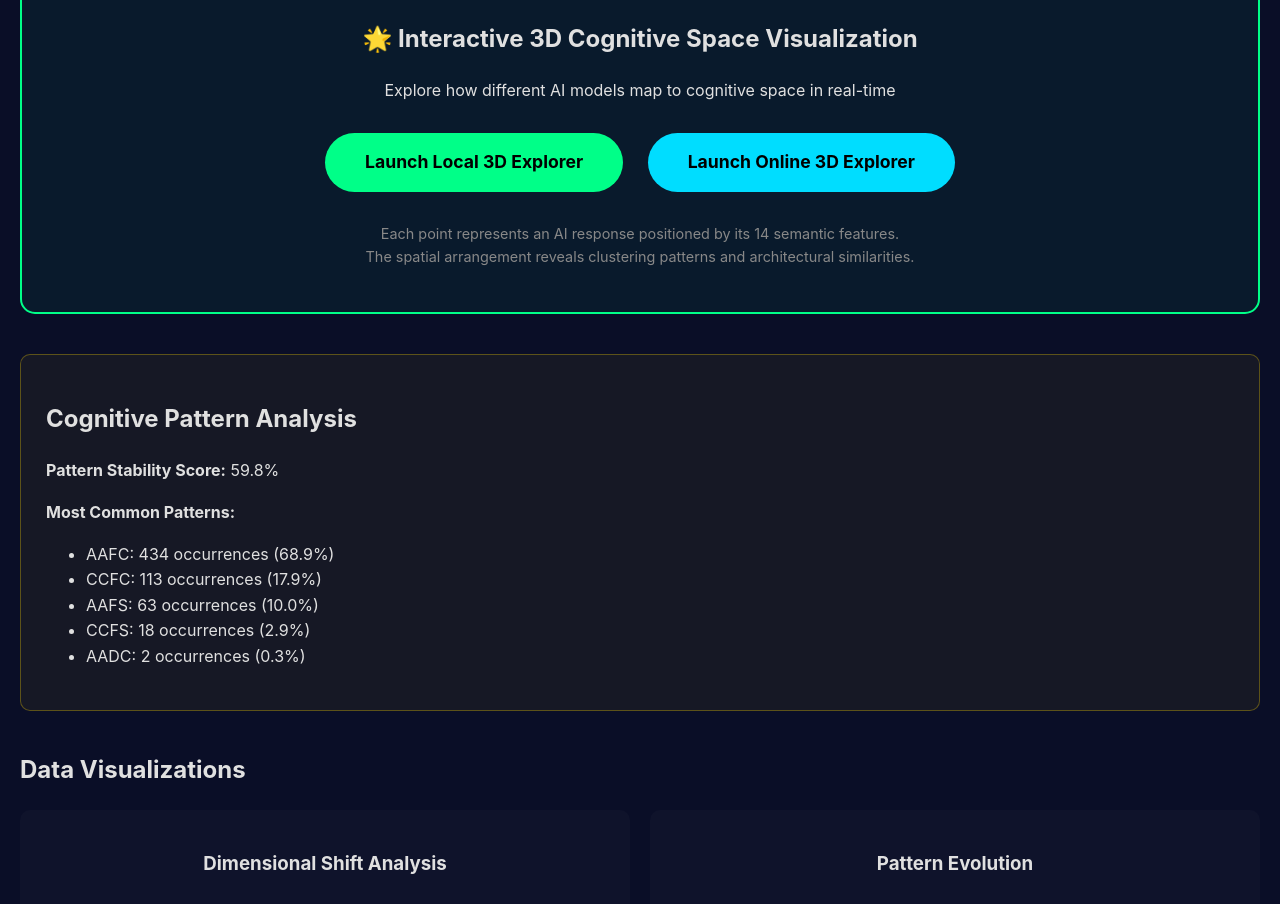
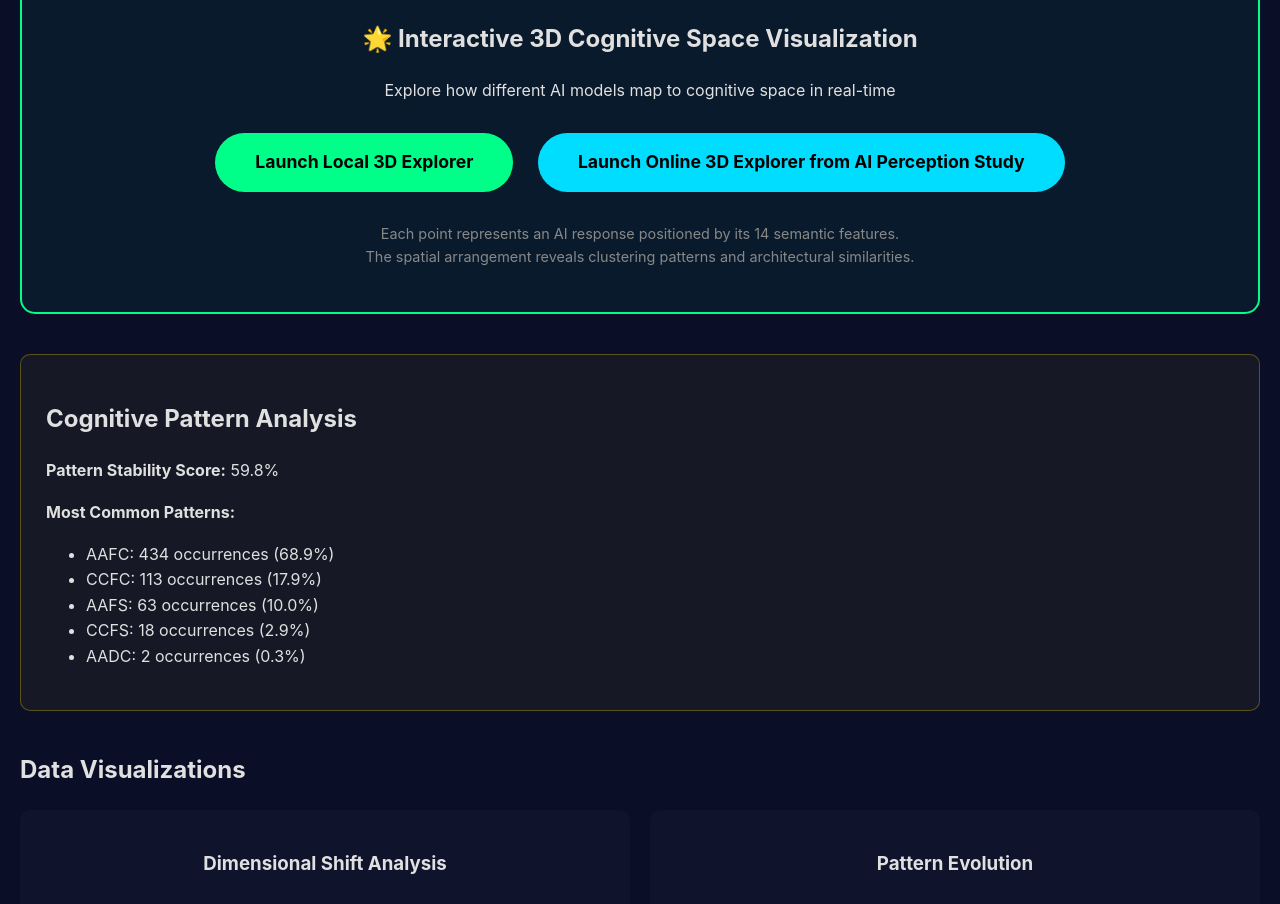
Before and after one commit to HillaryDanan/TIDE-resonance, a plain HTML site: page docs/tide-analysis-results/SCIENTIFIC_SUMMARY.html in a window 1280 px wide. Shown: the part 1140-2044 px from the top of the page. Drawn offline with Linux system fonts and the light colour scheme.

Commit message:
Update SCIENTIFIC_SUMMARY.html

```diff
--- a/docs/tide-analysis-results/SCIENTIFIC_SUMMARY.html
+++ b/docs/tide-analysis-results/SCIENTIFIC_SUMMARY.html
@@ -237,7 +237,7 @@
             <p>Explore how different AI models map to cognitive space in real-time</p>
             <div style="margin: 20px 0;">
                 <a href="advanced_explorer_updated.html" class="launch-button">Launch Local 3D Explorer</a>
-                <a href="https://hillarydanan.github.io/TIDE-resonance/advanced_explorer.html" class="launch-button" style="background: #00ddff;">Launch Online 3D Explorer</a>
+                <a href="https://hillarydanan.github.io/TIDE-resonance/advanced_explorer.html" class="launch-button" style="background: #00ddff;">Launch Online 3D Explorer from AI Perception Study</a>
             </div>
             <p style="margin-top: 20px; font-size: 0.9em; color: #888;">
                 Each point represents an AI response positioned by its 14 semantic features.<br>
```
